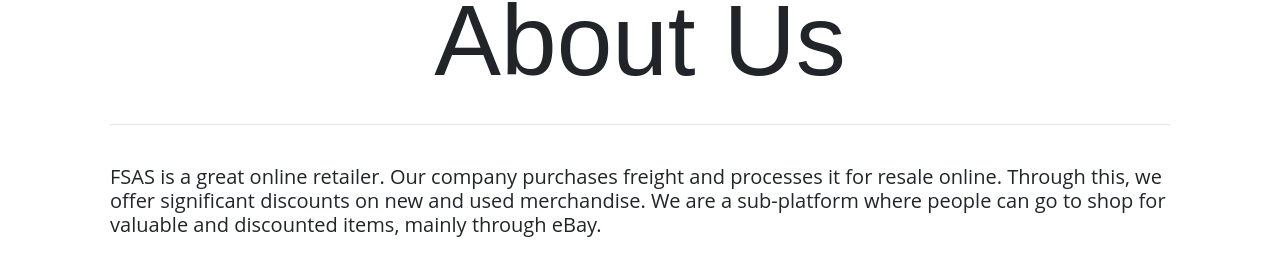
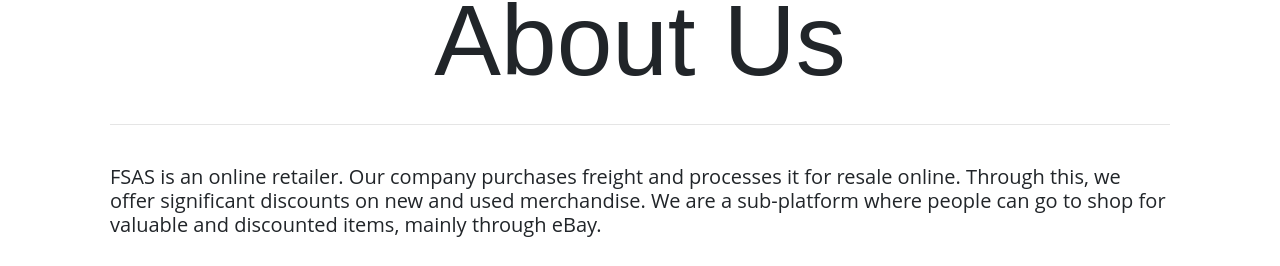
Before and after one commit to hagoodj/FSASllc, a website: page index.html in a window 1280 px wide. Shown: the part 853-1119 px from the top of the page. Drawn offline with nearby package versions, Linux system fonts and the light colour scheme.

Commit message:
test change about us back to original

```diff
--- a/index.html
+++ b/index.html
@@ -73,7 +73,7 @@
     </div>
     <hr><br>
 
-    <h5>FSAS is a great online retailer. Our company purchases freight and processes it for resale online. Through this, we
+    <h5>FSAS is an online retailer. Our company purchases freight and processes it for resale online. Through this, we
       offer significant discounts on new and used merchandise. We are a sub-platform where people can go to shop for
       valuable and discounted items, mainly through eBay. </h5>
 
```
